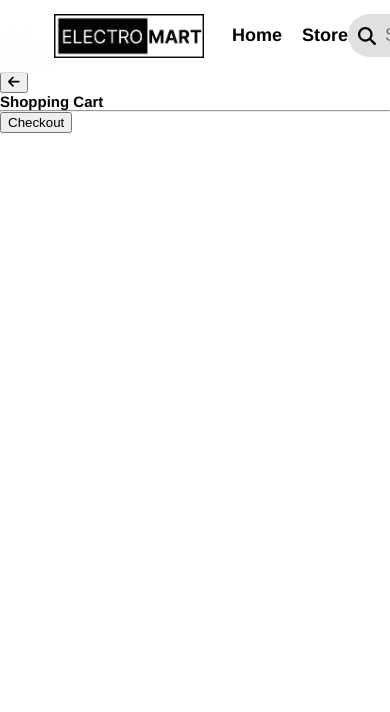
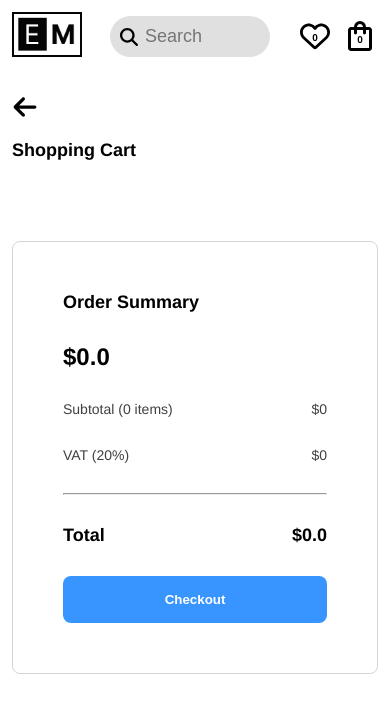
Before and after one commit to Odi000/Shopping-Cart, a React (Vite) app: page /cart in a window 390 px wide. Shown: the top 712 px of the page. Built offline with nearby package versions, Linux system fonts and the light colour scheme.

Commit message:
cart favourites stylest of multiple components done

```diff
--- a/src/components/Cart.jsx
+++ b/src/components/Cart.jsx
@@ -1,28 +1,25 @@
-import { useOutletContext } from "react-router-dom";
+import { useOutletContext, Link } from "react-router-dom";
 import { FontAwesomeIcon } from "@fortawesome/react-fontawesome";
 
 export default function Cart() {
-    const { products, cart, setCart, loading } = useOutletContext();
-    console.log(cart)
+    const { products, cart, setCart, backBtnLocation } = useOutletContext();
     const productsInCart = filterOutProductsInCart(cart, products);
 
-    //filter products in cart from all products
-
-
-    console.log(productsInCart)
 
     return (
         <div className="container">
             <div className="cartElements">
+                <Link to={"../"+backBtnLocation}>
                 <button className="back">
                     <FontAwesomeIcon icon="fa-solid fa-arrow-left" />
                 </button>
+                </Link>
                 <h2>Shopping Cart</h2>
                 <div className="elements">
                     {productsInCart.map(product => <CartElement key={product.id} element={product} cart={cart} setCart={setCart} />)}
                 </div>
             </div>
-            <OrderSummary />
+            <OrderSummary productsInCart={productsInCart} />
         </div>
     )
 }
@@ -54,47 +51,71 @@ function CartElement({ element, cart, setCart }) {
 
     return (
         <div className="element">
+            <div className="left">
                 <div className="image"><img src={element.image} /></div>
+                <div className="infoAndAdjust">
+                <div className="info">
                     <h3 className="name">{element.name}</h3>
                     <p className="category">{element.category}</p>
-            <p className="stock"></p>
-            <p className="quantity">{element.quantity}</p>
+                    <p className="stock">
+                        <svg viewBox="0 -960 960 960"><path d="M440-183v-274L200-596v274l240 139Zm80 0 240-139v-274L520-457v274Zm-40-343 237-137-237-137-237 137 237 137ZM160-252q-19-11-29.5-29T120-321v-318q0-22 10.5-40t29.5-29l280-161q19-11 40-11t40 11l280 161q19 11 29.5 29t10.5 40v318q0 22-10.5 40T800-252L520-91q-19 11-40 11t-40-11L160-252Zm320-228Z"></path> </svg>
+                        In Stock
+                    </p>
+                    <p className="quantity">Qty: {element.quantity}</p>
+                </div>
                 <div className="adjustQty">
                     <button className="minus" onClick={() => changeProductQuantity("-")}>
-                    <FontAwesomeIcon icon="fa-solid fa-minus" style={{ color: "#4A4A4A", }} />
+                        <FontAwesomeIcon icon="fa-solid fa-minus" style={{ color: "#a3a3a3", }} />
                     </button>
                     <p className="qty">{element.quantity}</p>
                     <button className="plus" onClick={() => changeProductQuantity("+")}>
-                    <FontAwesomeIcon icon="fa-solid fa-plus" style={{ color: "#4A4A4A", }} />
+                        <FontAwesomeIcon icon="fa-solid fa-plus" style={{ color: "#a3a3a3", }} />
                     </button>
                 </div>
+                </div>
+            </div>
+            <div className="right">
                 <div className="total">
                     <button className="delete" onClick={() => removeFromCart(element)}><svg viewBox="0 -960 960 960"><path d="M280-120q-33 0-56.5-23.5T200-200v-520h-40v-80h200v-40h240v40h200v80h-40v520q0 33-23.5 56.5T680-120H280Zm400-600H280v520h400v-520ZM360-280h80v-360h-80v360Zm160 0h80v-360h-80v360ZM280-720v520-520Z"></path> </svg></button>
                     <p className="total">${element.price * element.quantity}.0</p>
                 </div>
             </div>
+        </div>
     )
 }
 
-function OrderSummary() {
+function OrderSummary({ productsInCart }) {
+
+    const totalItems = productsInCart.reduce((accumulator, product) => {
+        return accumulator + 1 * product.quantity
+    }, 0)
+    const sum = productsInCart.reduce((accumulator, product) => {
+        return accumulator + product.price * product.quantity;
+    }, 0);
+
+    let preVAT = sum * .8;
+    if (preVAT % 1) preVAT = Math.floor(preVAT) + .5;
+
+
+
     return (
         <div className="summary">
-            <h2 className="title"></h2>
-            <h2 className="sum"></h2>
+            <h2 className="title">Order Summary</h2>
+            <h2 className="sum">${sum}.0</h2>
             <div className="subtotal">
-                <p></p>
-                <p></p>
+                <p>Subtotal ({totalItems} items)</p>
+                <p>${preVAT}</p>
             </div>
             <div className="subtotal">
-                <p></p>
-                <p></p>
+                <p>VAT (20%)</p>
+                <p>${sum - preVAT}</p>
             </div>
             <hr className="line" />
-            <div className="total">
-                <h2></h2>
-                <h2></h2>
+            <div className="summaryTotal">
+                <h2>Total</h2>
+                <h2>${sum}.0</h2>
             </div>
-            <button className="checkout">Checkout</button>
+            <button className="checkout" type="button">Checkout</button>
         </div>
     )
 }
--- a/src/components/HomePage.jsx
+++ b/src/components/HomePage.jsx
@@ -14,16 +14,32 @@ library.add(fas, far, fab)
 
 function HomePage() {
     const [cart, setCart] = useState([]);
+    const [favourites, setFavourites] = useState([]);
+    const [filterByFav, setFilterByFav] = useState(false);
     const { products, error, loading } = useProducts();
+    const [backBtnLocation, setbackBtnLocation] = useState("/");
     const loaction = useLocation();
 
-    console.log(cart)
+    function changeLocation(pathname) {
+        setbackBtnLocation(pathname);
+    }
+
 
     return (
         <div className={styles.homePage}>
-            <NavBar cart={cart}/>
-            {loaction.pathname !== "/" || <Link to="store"><Button>Shop Now</Button></Link>}
-            <Outlet context={{ products, error, loading,cart, setCart }} />
+            <NavBar cart={cart} favourites={favourites} filterByFav={filterByFav} setFilterByFav={setFilterByFav} changeLocation={changeLocation} />
+            {loaction.pathname !== "/" || <Link to="store" onClick={() => changeLocation("store")}><Button>Shop Now</Button></Link>}
+            <Outlet context={{
+                products,
+                error,
+                loading,
+                cart,
+                setCart,
+                favourites,
+                setFavourites,
+                filterByFav,
+                backBtnLocation
+            }} />
         </div>
     )
 }
--- a/src/components/ProductConteiner.jsx
+++ b/src/components/ProductConteiner.jsx
@@ -2,8 +2,7 @@ import { FontAwesomeIcon } from "@fortawesome/react-fontawesome"
 import { useState } from "react";
 import styles from "../css-modules/product-container.module.css"
 
-export default function ProductContainer({ productData, setCart }) {
-    const [clickedHeart, setClickedHeart] = useState(false)
+export default function ProductContainer({ productData, setCart, favourites, setFavourites }) {
     const [amount, setAmount] = useState(1);
 
     function onPlusClick() {
@@ -15,8 +14,18 @@ export default function ProductContainer({ productData, setCart }) {
         setAmount(amount - 1);
     }
 
-    function onHeartClick() {
-        setClickedHeart(clicked => !clicked)
+    function onHeartClick(productData) {
+        if (favourites.includes(productData.id)) {
+            setFavourites(favourites => {
+                const clonedArr = JSON.parse(JSON.stringify(favourites));
+                const index = favourites.findIndex(id => id === productData.id);
+
+                clonedArr.splice(index, 1);
+                return clonedArr;
+            })
+        } else {
+            setFavourites(favourites => [...favourites, productData.id]);
+        }
     }
 
     return (
@@ -29,8 +38,8 @@ export default function ProductContainer({ productData, setCart }) {
                 <p className={styles.category}>{productData.category}</p>
                 <h2 >{"$" + productData.price}</h2>
             </div>
-            <button className={clickedHeart ? styles.clicked : styles.addToFavourites} onClick={onHeartClick}>
-                {clickedHeart ?
+            <button className={favourites.includes(productData.id) ? styles.clicked : styles.addToFavourites} onClick={() => onHeartClick(productData)}>
+                {favourites.includes(productData.id) ?
                     <FontAwesomeIcon icon="fa-solid fa-heart" style={{ color: "#d90808", }} /> :
                     <FontAwesomeIcon icon="fa-regular fa-heart" />
                 }
--- a/src/components/Store.jsx
+++ b/src/components/Store.jsx
@@ -21,6 +21,7 @@ function SideBar({ products, selectedCategory, setSelectedCategory }) {
     return (
         <div className={styles.sideBar}>
             <h2>Categories</h2>
+            <div className={styles.categories}>
                 {categories.map(category => {
                     return (
                         <div key={category} onClick={() => onClickCategory(category)}>
@@ -31,16 +32,23 @@ function SideBar({ products, selectedCategory, setSelectedCategory }) {
                         </div>)
                 })}
             </div>
+        </div>
     )
 }
 
 function Store() {
     const [selectedCategory, setSelectedCategory] = useState(null)
-    const { products, error, loading, setCart } = useOutletContext();
+    const { products, error, loading, setCart, favourites, setFavourites, filterByFav } = useOutletContext();
 
     if (loading) return <h1>Loading..</h1>
 
-    const filteredProducts = products.filter(prod => prod.category === selectedCategory);
+    const filteredProducts = products.filter(prod => {
+        if (filterByFav && selectedCategory) {
+            return favourites.includes(prod.id) && prod.category === selectedCategory;
+        }
+        if (filterByFav) return favourites.includes(prod.id)
+        if (selectedCategory) return prod.category === selectedCategory;
+    });
 
     return (
         <div className={styles.container}>
@@ -50,11 +58,11 @@ function Store() {
                 setSelectedCategory={setSelectedCategory}
             />
             <div>
-                <h2>Items ({selectedCategory ? filteredProducts.length : products.length})</h2>
+                <h2 className={filterByFav && styles.favFilter}>Items ({selectedCategory || filterByFav ? filteredProducts.length : products.length})</h2>
                 <div className={styles.productsDisplayer}>
-                    {selectedCategory ?
-                        filteredProducts.map(prod => <ProductContainer key={prod.id} productData={prod} setCart={setCart} />) :
-                        products.map(prod => <ProductContainer key={prod.id} productData={prod} setCart={setCart} />)
+                    {selectedCategory || filterByFav ?
+                        filteredProducts.map(prod => <ProductContainer key={prod.id} productData={prod} setCart={setCart} favourites={favourites} setFavourites={setFavourites} />) :
+                        products.map(prod => <ProductContainer key={prod.id} productData={prod} setCart={setCart} favourites={favourites} setFavourites={setFavourites} />)
                     }
                 </div>
             </div>
--- a/src/components/navbar/NavBar.jsx
+++ b/src/components/navbar/NavBar.jsx
@@ -4,23 +4,36 @@ import { FontAwesomeIcon } from "@fortawesome/react-fontawesome";
 import SearchBar from "./SearchBar";
 import styles from "../../css-modules/navbar.module.css";
 
-function NavBar({cart}) {
+function NavBar({ cart, favourites, filterByFav, setFilterByFav, changeLocation }) {
+    function onHeartClick(turnOff) {
+        if(turnOff) {
+            setFilterByFav(false);
+            return;
+        }
+        setFilterByFav(state => !state)
+    }
+
     return (
         <nav className={styles.navBar}>
             <div className={styles.left}>
-                <img src="src/assets/logos/logo-9.png"/>
+                <Link to="/" onClick={() => {changeLocation("/"); onHeartClick(true)}}>
+                    <picture>
+                        <source srcSet="src/assets/logos/logo-10.png" media="(max-width: 800px)" />
+                        <img src="src/assets/logos/logo-9.png" />
+                    </picture>
+                </Link>
                 <div>
-                    <Link to="/">Home</Link>
-                    <Link to="store" >Store</Link>
+                    <Link className={styles.home} to="/" onClick={() => {changeLocation("/"); onHeartClick(true)}}>Home</Link>
+                    <Link className={styles.store} to="store" onClick={() => {changeLocation("store"), onHeartClick(true)}} >Store</Link>
                 </div>
             </div>
             <div className={styles.right}>
                 <SearchBar></SearchBar>
                 <div className={styles.heartNCart}>
-                    <Link className={styles.heart}>
-                        <FavoutiesIcon favoutiesTotal={15}></FavoutiesIcon>
+                    <Link to="store" className={styles.heart} onClick={()=>onHeartClick()}>
+                        <FavoutiesIcon favoutiesTotal={favourites.length} filterByFav={filterByFav}></FavoutiesIcon>
                     </Link>
-                    <Link to={"cart"} className={styles.cart}>
+                    <Link to={"cart"} className={styles.cart} onClick={()=>onHeartClick(true)}>
                         <ShoppingCartIcon shoppingCartTotal={cart.length}></ShoppingCartIcon>
                     </Link>
                 </div>
@@ -29,10 +42,13 @@ function NavBar({cart}) {
     )
 }
 
-function FavoutiesIcon({ favoutiesTotal }) {
+function FavoutiesIcon({ favoutiesTotal, filterByFav }) {
     return (
         <div>
-            <FontAwesomeIcon icon="fa-regular fa-heart" />
+            {filterByFav ?
+                <FontAwesomeIcon icon="fa-solid fa-heart" /> :
+                <FontAwesomeIcon icon="fa-regular fa-heart" />
+            }
             <p>{favoutiesTotal}</p>
         </div>
     )
--- a/src/components/navbar/SearchBar.jsx
+++ b/src/components/navbar/SearchBar.jsx
@@ -1,8 +1,9 @@
 import { FontAwesomeIcon } from "@fortawesome/react-fontawesome";
+import styles from "../../css-modules/search-bar.module.css"
 
 function SearchBar() {
     return (
-        <div className="searchBar">
+        <div className={styles.searchBar}>
             <FontAwesomeIcon icon="fa-solid fa-magnifying-glass" />
             <input type="text" placeholder="Search" />
         </div>
--- a/src/css-modules/home-page.module.css
+++ b/src/css-modules/home-page.module.css
@@ -1,3 +1,3 @@
 .homePage {
-padding-top: 7.2rem;
+padding-top: 8rem;
 }
--- a/src/css-modules/index.css
+++ b/src/css-modules/index.css
@@ -35,98 +35,219 @@ a:active {
     color: black;
 }
 
-/* .navBar {
-    position: fixed;
-    top: 0;
+button {
+    cursor: pointer;
+}
+
+/*Start*/
+.container {
+    position: relative;
+    display: flex;
+    align-items: flex-start;
+    justify-content: space-between;
+    padding: 6rem 5rem 5rem;
+}
+
+.cartElements>h2 {
+    font-size: 1.8rem;
+    margin-bottom: 3rem;
+}
+
+.back {
+    position: absolute;
+    top: 2rem;
+    background-color: transparent;
+    border: none;
+    padding: 0;
+}
+
+.back svg {
+    width: 2.6rem;
+    height: 2.6rem;
+}
+
+.elements {
+    display: flex;
+    flex-direction: column;
+    gap: 3rem;
+}
+
+.elements button {
+    width: 2.4rem;
+    height: 2.4rem;
+    display: grid;
+    place-content: center;
+    border: .1rem solid #d4d4d4;
+    border-radius: .4rem;
+    background-color: transparent;
+    padding: .2rem;
+}
+
+.element {
     display: flex;
     justify-content: space-between;
-    padding: 1.4rem 5.4rem;
-    z-index: 1;
-    width: 100vw;
-    backdrop-filter: blur(24px);
-    background-color: rgba(255, 255, 255, 0.3);
-    border-bottom: solid 1px rgba(255, 255, 255, 0.4);
+    gap: 2rem;
 }
 
-.left {
+.left,
+.right {
+    display: flex;
+    gap: 3rem;
+}
+
+
+.infoAndAdjust {
+    display: flex;
+    gap: 6rem;
+}
+
+.element,
+h3 {
+    font-size: 1.6rem;
+}
+
+.image {
+    width: 14.5rem;
+    padding: 3rem;
+    background-color: var(--color-gray);
+    border-radius: .8rem;
+    flex-shrink: 0;
+}
+
+.image img {
+    width: 100%;
+}
+
+.info {
+    display: flex;
+    flex-direction: column;
+    justify-content: center;
+    gap: .5rem;
+}
+
+.category {
+    color: #525252;
+}
+
+.stock {
+    color: #3895ff;
+    fill: #3895ff;
     display: flex;
     align-items: center;
-    gap: 2.8rem;
+    gap: .4rem;
+}
+
+.stock svg {
+    width: 2rem;
+}
+
+.quantity {
+    color: var(--color-gray-2);
+}
+
+.adjustQty {
+    display: flex;
+    align-items: center;
+}
+
+.qty {
+    width: 2.4rem;
+    text-align: center;
+}
+
+.total {
+    display: flex;
+    align-items: center;
+    gap: 5rem;
+    font-weight: bold;
+}
+
+.delete svg {
+    width: 100%;
+    fill: #ff4646;
+}
+
+/*Summary*/
+
+.summary {
+    display: flex;
+    flex-direction: column;
+    gap: 3rem;
+    width: 40rem;
+    border: .1rem solid #d4d4d4;
+    border-radius: .8rem;
+    padding: 5rem;
+}
+
+.summary h2 {
     font-size: 1.8rem;
 }
 
-.left>div {
-    display: flex;
-    gap: 2rem;
+.summary p {
+    font-size: 1.4rem;
+    color: #404040;
 }
 
-.left>img {
-    width: 15rem;
+h2.sum {
+    font-size: 2.4rem;
 }
 
-.right {
+.subtotal,
+.summaryTotal {
     display: flex;
-    align-items: center;
-    gap: 3rem;
+    justify-content: space-between;
 }
 
-.heartNCart {
-    display: flex;
-    align-items: center;
-    gap: 1.2rem;
+.checkout {
+    display: grid;
+    place-items: center;
+    border: none;
+    border-radius: .8rem;
+    background-color: #3895ff;
+    color: white;
+    width: 100%;
+    height: 4.7rem;
+    font-weight: 600;
+    transition: background-color .3s ease;
 }
 
-.heart,
-.cart {
-    position: relative;
+.checkout:hover {
+    background-color: #2666dc;
 }
 
-.heart svg {
-    width: 3rem;
-    height: auto;
+@media (max-width: 1200px) {
+    .container {
+        flex-direction: column;
+        gap: 5rem;
     }
 
-.cart svg {
-    width: 3.6rem;
-    height: auto;
+    .cartElements {
+        width: 100%;
     }
 
-.heartNCart p {
-    position: absolute;
-    top: 50%;
-    left: 50%;
-    transform: translate(-50%,-50%);
+    .summary {
+        width: 100%;
+    }
 }
 
-.cart p {
-    top: 55%;
-} */
 
-
-
-/* css file on its own*/
-
-.searchBar {
-    background-color: hsla(0, 0%, 0%, 0.12);
-    display: flex;
-    align-items: center;
-    padding: 1rem;
-    border-radius: 2.4rem;
+@media (max-width: 680px) {
+    .container {
+        padding: 6rem 1.2rem 2rem;
     }
 
-.searchBar input {
-    padding: none;
-    border: none;
-    background-color: transparent;
-    font-size: 1.8rem;
-    margin-left: .7rem;
+    .back {
+        top: 1.4rem
     }
 
-.searchBar input:focus {
-    outline: none;
+    .total {
+        flex-direction: column;
+        justify-content: space-around;
     }
 
-.searchBar svg {
-    height: auto;
-    width: 1.8rem;
+    .infoAndAdjust {
+        flex-direction: column;
+        gap: 0;
+        justify-content: space-around;
     }
+}
--- a/src/css-modules/navbar.module.css
+++ b/src/css-modules/navbar.module.css
@@ -23,7 +23,7 @@
     gap: 2rem;
 }
 
-.left>img {
+.left picture img {
     width: 15rem;
 }
 
@@ -58,9 +58,34 @@
     position: absolute;
     top: 50%;
     left: 50%;
-    transform: translate(-50%,-50%);
+    transform: translate(-50%, -50%);
 }
 
 .cart p {
     top: 55%;
 }
+
+@media (max-width: 800px) {
+    .left picture img {
+        width: 7rem;
+    }
+}
+
+@media (max-width: 720px) {
+    .store {
+        display: none;
+    }
+}
+
+@media (max-width: 640px) {
+    .home {
+        display: none;
+    }
+}
+
+@media (max-width: 580px) {
+    .navBar {
+        padding: 1.2rem 1.2rem;
+        justify-content: space-around;
+    }
+}
--- /dev/null
+++ b/src/css-modules/search-bar.module.css
@@ -0,0 +1,36 @@
+.searchBar {
+    background-color: hsla(0, 0%, 0%, 0.12);
+    display: flex;
+    align-items: center;
+    padding: 1rem;
+    border-radius: 2.4rem;
+}
+
+.searchBar input {
+    padding: 0;
+    border: none;
+    background-color: transparent;
+    font-size: 1.8rem;
+    margin-left: .7rem;
+}
+
+.searchBar input:focus {
+    outline: none;
+}
+
+.searchBar svg {
+    height: auto;
+    width: 1.8rem;
+}
+
+@media (max-width: 580px) {
+    .searchBar input {
+        width: 21.5rem;
+    }
+}
+
+@media (max-width: 500px) {
+    .searchBar input {
+        width: 11.5rem;
+    }
+}
```
Also changed, not shown: src/css-modules/store.module.css (+61 -1 lines), src/assets/logos/logo-10.png (added). Lines whose indentation alone changed are shown as unchanged.
